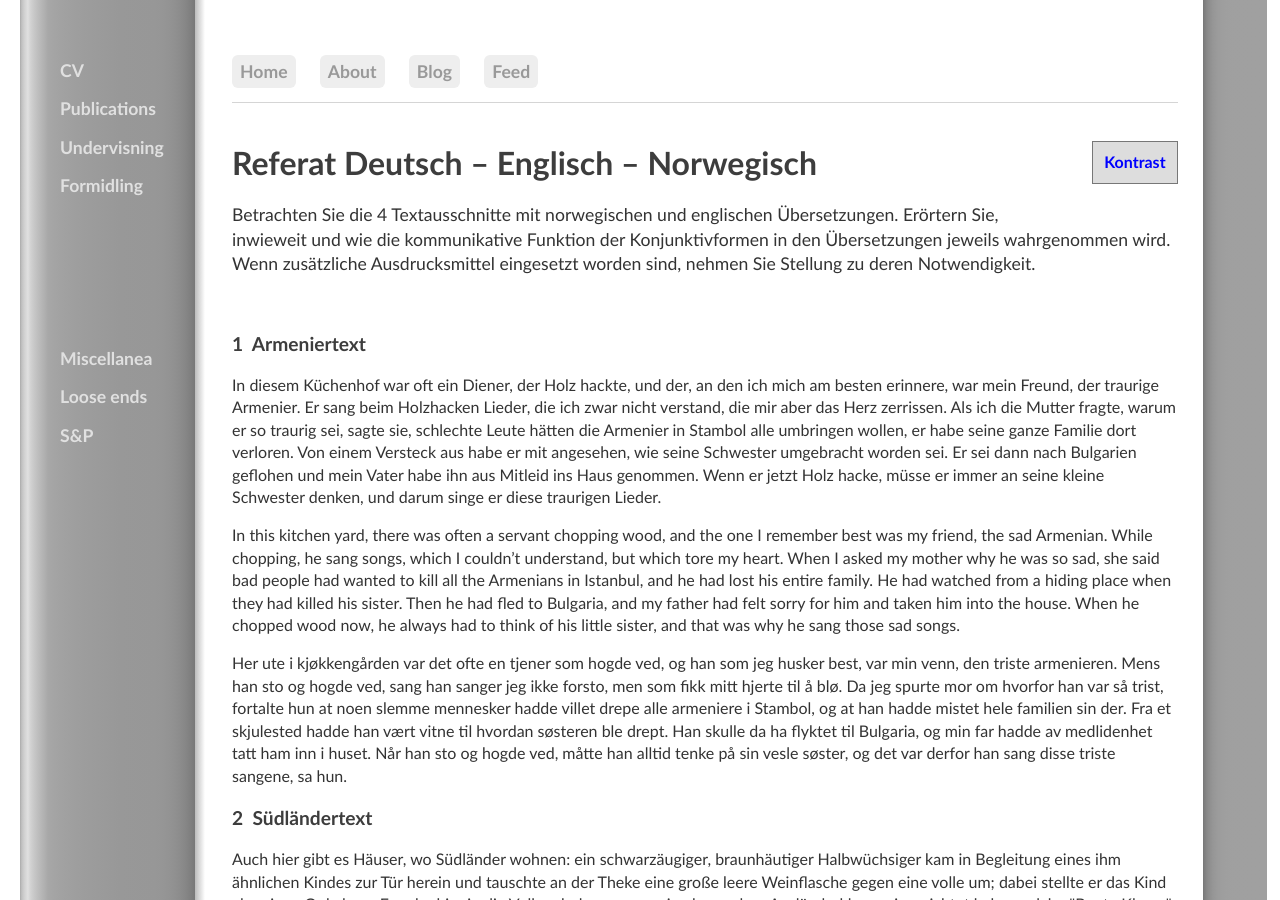
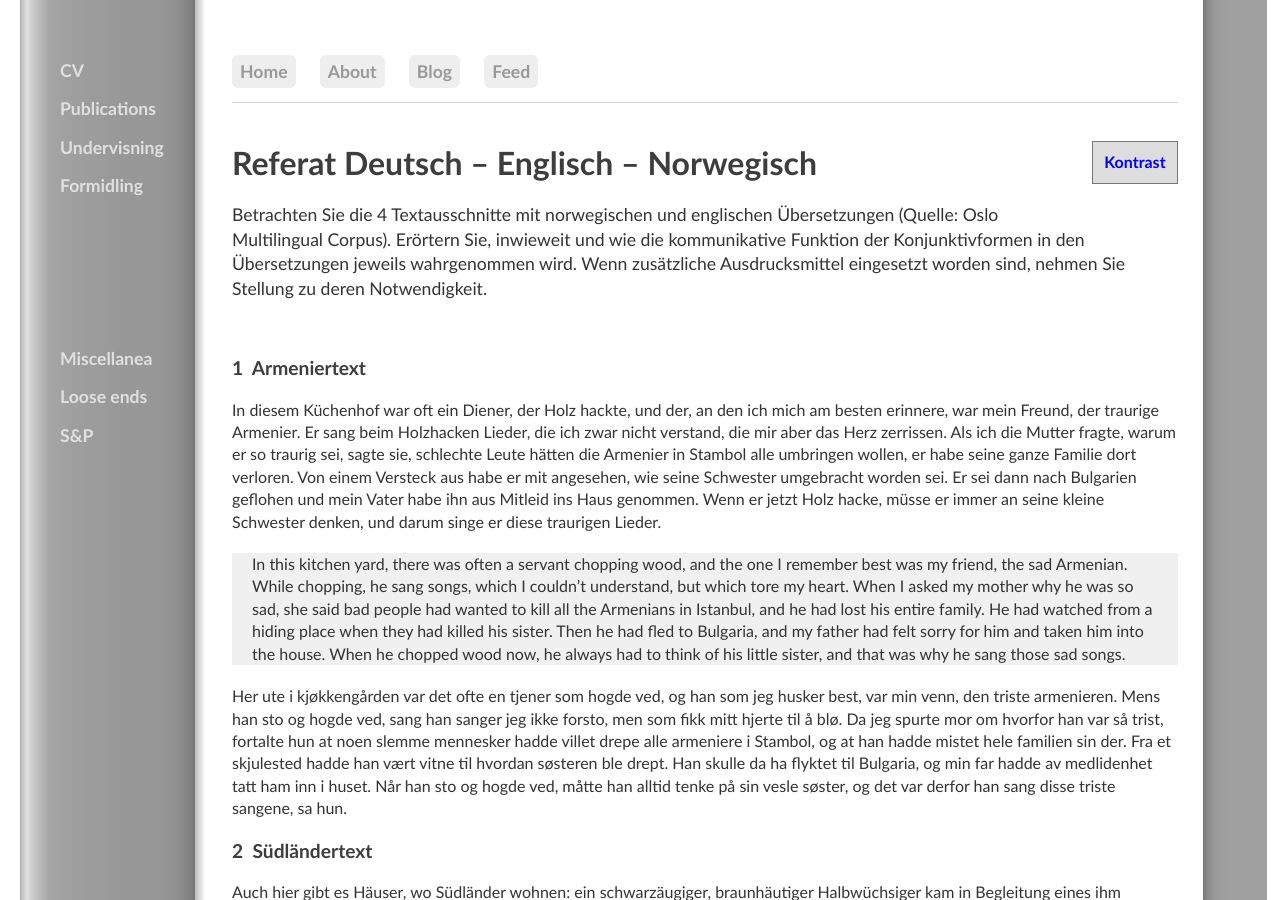
Before and after one commit to kjelljs/kjelljs.github.io, a Jekyll site: the page built from courses/kontrast/referat.html, in a window 1280 px wide and 900 px high. Built offline with Jekyll 4.4.1, drawn with Linux system fonts in a browser that asks for light colours.

Commit message:
Update referat.html

```diff
--- a/courses/kontrast/referat.html
+++ b/courses/kontrast/referat.html
@@ -3,7 +3,7 @@ layout: post2
 title: "Referat Deutsch – Englisch – Norwegisch"
 ---
 <div class="ingress"><p>
-Betrachten Sie die 4 Textausschnitte mit norwegischen und englischen Übersetzungen.
+Betrachten Sie die 4 Textausschnitte mit norwegischen und englischen Übersetzungen (Quelle: Oslo Multilingual Corpus).
 Erörtern Sie, inwieweit und wie die kommunikative Funktion der Konjunktivformen in den Übersetzungen jeweils wahrgenommen wird.
 Wenn zusätzliche Ausdrucksmittel eingesetzt worden sind, nehmen Sie Stellung zu deren Notwendigkeit.</p></div>
 </br>
@@ -12,9 +12,10 @@ Wenn zusätzliche Ausdrucksmittel eingesetzt worden sind, nehmen Sie Stellung zu
 <h3>1&nbsp; Armeniertext</h3>
 
 <p>In diesem Küchenhof war oft ein Diener, der Holz hackte, und der, an den ich mich am besten erinnere, war mein Freund, der traurige Armenier. Er sang beim Holzhacken Lieder, die ich zwar nicht verstand, die mir aber das Herz zerrissen. Als ich die Mutter fragte, warum er so traurig sei, sagte sie, schlechte Leute hätten die Armenier in Stambol alle umbringen wollen, er habe seine ganze Familie dort verloren. Von einem Versteck aus habe er mit angesehen, wie seine Schwester umgebracht worden sei. Er sei dann nach Bulgarien geflohen und mein Vater habe ihn aus Mitleid ins Haus genommen. Wenn er jetzt Holz hacke, müsse er immer an seine kleine Schwester denken, und darum singe er diese traurigen Lieder.
-</p><p>
+</p>
+<div style="background-color:#f0f0f0;"><p style="margin-left: 20px; margin-right: 20px; margin-top: 20px; margin-bottom: 20px">
 In this kitchen yard, there was often a servant chopping wood, and the one I remember best was my friend, the sad Armenian. While chopping, he sang songs, which I couldn’t understand, but which tore my heart. When I asked my mother why he was so sad, she said bad people had wanted to kill all the Armenians in Istanbul, and he had lost his entire family. He had watched from a hiding place when they had killed his sister. Then he had fled to Bulgaria, and my father had felt sorry for him and taken him into the house. When he chopped wood now, he always had to think of his little sister, and that was why he sang those sad songs.
-</p><p>
+ </p></div><p>
 Her ute i kjøkkengården var det ofte en tjener som hogde ved, og han som jeg husker best, var min venn, den triste armenieren. Mens han sto og hogde ved, sang han sanger jeg ikke forsto, men som fikk mitt hjerte til å blø. Da jeg spurte mor om hvorfor han var så trist, fortalte hun at noen slemme mennesker hadde villet drepe alle armeniere i Stambol, og at han hadde mistet hele familien sin der. Fra et skjulested hadde han vært vitne til hvordan søsteren ble drept. Han skulle da ha flyktet til Bulgaria, og min far hadde av medlidenhet tatt ham inn i huset. Når han sto og hogde ved, måtte han alltid tenke på sin vesle søster, og det var derfor han sang disse triste sangene, sa hun.
 </p>
 
```
